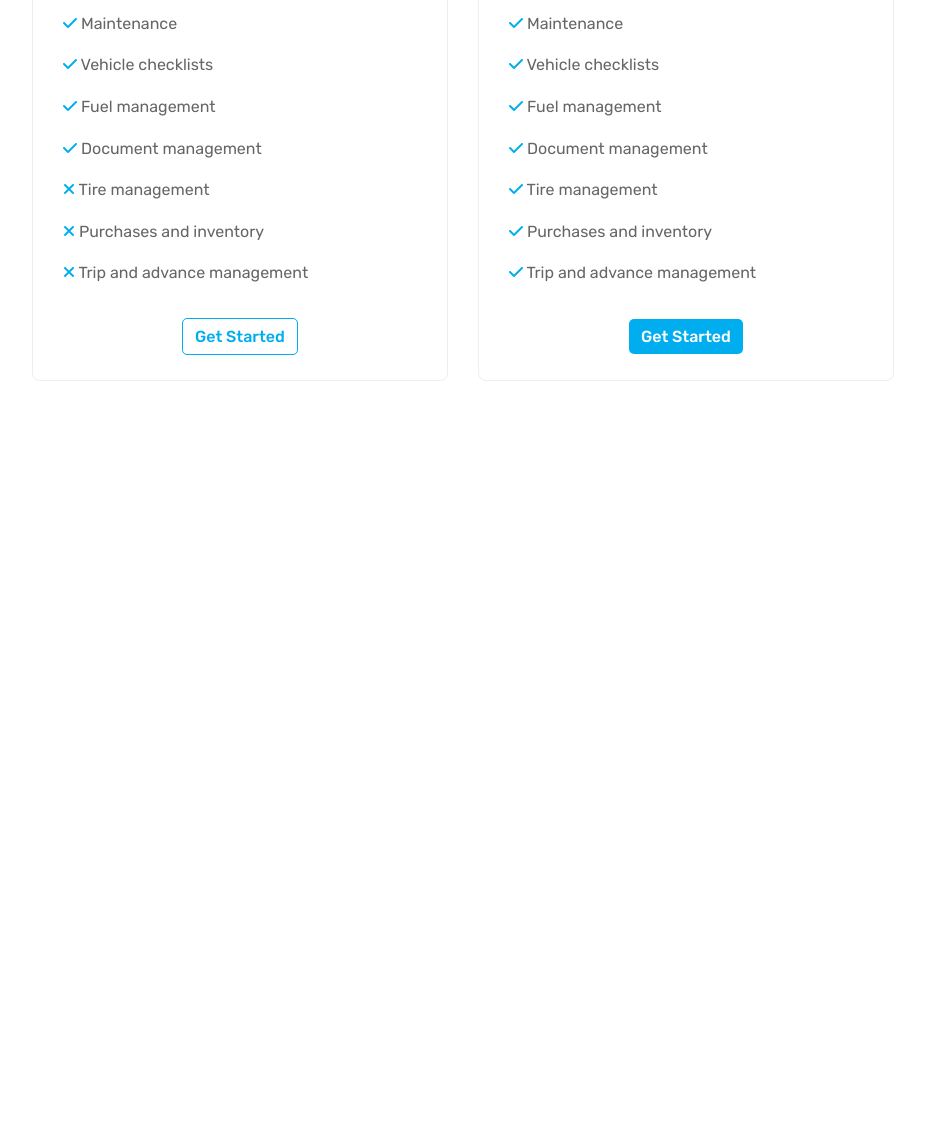
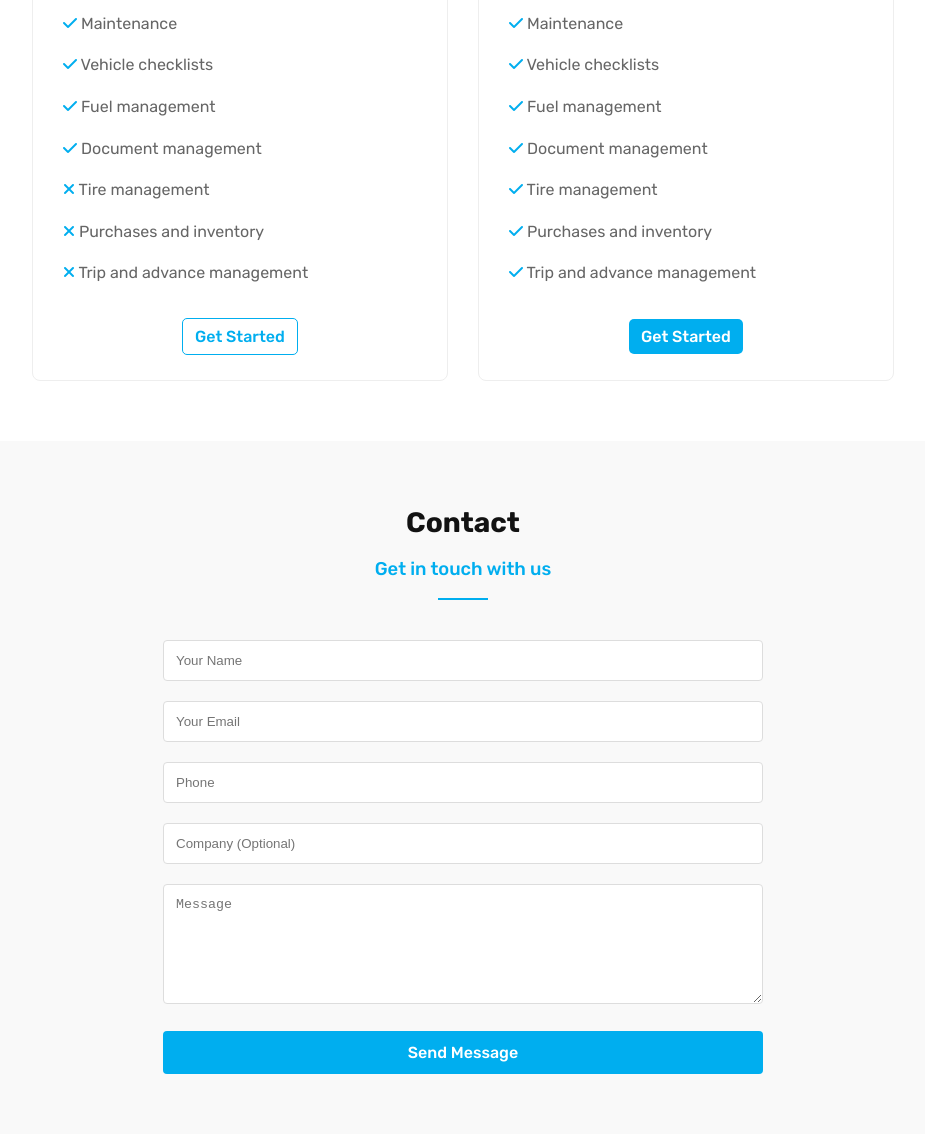
Before and after one commit to 1ACC0238-2520-1821-G2-Flota365/Flota365-Landing-Page, a plain HTML site: page index.html in a window 1280 px wide. Shown: the part 3873-5007 px from the top of the page, without its empty margins (177-1102 px from the left). Before the commit the page ends 4314 px from the top, so only its background shows below. Drawn offline with Linux system fonts and the light colour scheme.

Commit message:
feat(contact): add the contact forms into the Landing Page of Flota465

```diff
--- a/index.html
+++ b/index.html
@@ -244,5 +244,32 @@
             </div>
         </div>
     </section>
+    <!-- Contact Section -->
+    <section class="contact" id="contact">
+        <div class="contact-container">
+            <div class="contact-section-title">
+                <h2 data-i18n="contact.title">Contact</h2>
+                <p data-i18n="contact.subtitle">Get in touch with us</p>
+            </div>
+            <div class="contact-form">
+                <div class="form-group">
+                    <input type="text" class="form-control" placeholder="Your Name" data-i18n="contact.name">
+                </div>
+                <div class="form-group">
+                    <input type="email" class="form-control" placeholder="Your Email" data-i18n="contact.email">
+                </div>
+                <div class="form-group">
+                    <input type="text" class="form-control" placeholder="Phone" data-i18n="contact.phone">
+                </div>
+                <div class="form-group">
+                    <input type="text" class="form-control" placeholder="Company (Optional)" data-i18n="contact.company">
+                </div>
+                <div class="form-group">
+                    <textarea class="form-control" placeholder="Message" data-i18n="contact.message"></textarea>
+                </div>
+                <button class="btn btn-primary btn-block" data-i18n="contact.submit">Send Message</button>
+            </div>
+        </div>
+    </section>
 </body>
 </html>
--- a/src/css/style.css
+++ b/src/css/style.css
@@ -617,3 +617,88 @@ header {
     padding: 8px 0;
     color: #666;
 }
+
+/* Contact Styles */
+.contact {
+    padding: 60px 0;
+    background-color: #f9f9f9;
+}
+
+.contact-container {
+    width: 90%;
+    max-width: 1200px;
+    margin: 0 auto;
+    padding: 0 15px;
+    box-sizing: border-box;
+}
+
+.contact-section-title {
+    text-align: center;
+    margin-bottom: 40px;
+    position: relative;
+    padding-bottom: 15px;
+}
+
+.contact-section-title:after {
+    content: '';
+    position: absolute;
+    width: 50px;
+    height: 2px;
+    background-color: var(--tertiary-color);
+    bottom: 0;
+    left: 50%;
+    transform: translateX(-50%);
+}
+
+.contact-section-title > h2 {
+    font-size: 28px;
+    margin: 0 0 10px 0;
+    color: var(--secondary-color);
+}
+
+.contact-section-title > p {
+    color: var(--tertiary-color);
+    font-size: 1.15rem;
+    font-weight: var(--font-weight-medium);
+    margin: 0;
+}
+
+.contact-form {
+    max-width: 600px;
+    margin: 0 auto;
+}
+
+.form-group {
+    margin-bottom: 20px;
+}
+
+.form-control {
+    width: 100%;
+    padding: 12px;
+    border: 1px solid #ddd;
+    border-radius: 4px;
+    transition: border-color 0.3s ease;
+    box-sizing: border-box;
+}
+
+.form-control:focus {
+    border-color: #6CDAE7;
+    outline: none;
+}
+
+textarea.form-control {
+    height: 120px;
+    resize: vertical;
+}
+
+.contact-form button {
+    background-color: var(--tertiary-color);
+    font-family: var(--font-family-medium);
+    color: #fff;
+    border: none;
+    padding: 12px 20px;
+    border-radius: 4px;
+    cursor: pointer;
+    font-size: 16px;
+    transition: background-color 0.3s ease;
+}
```
